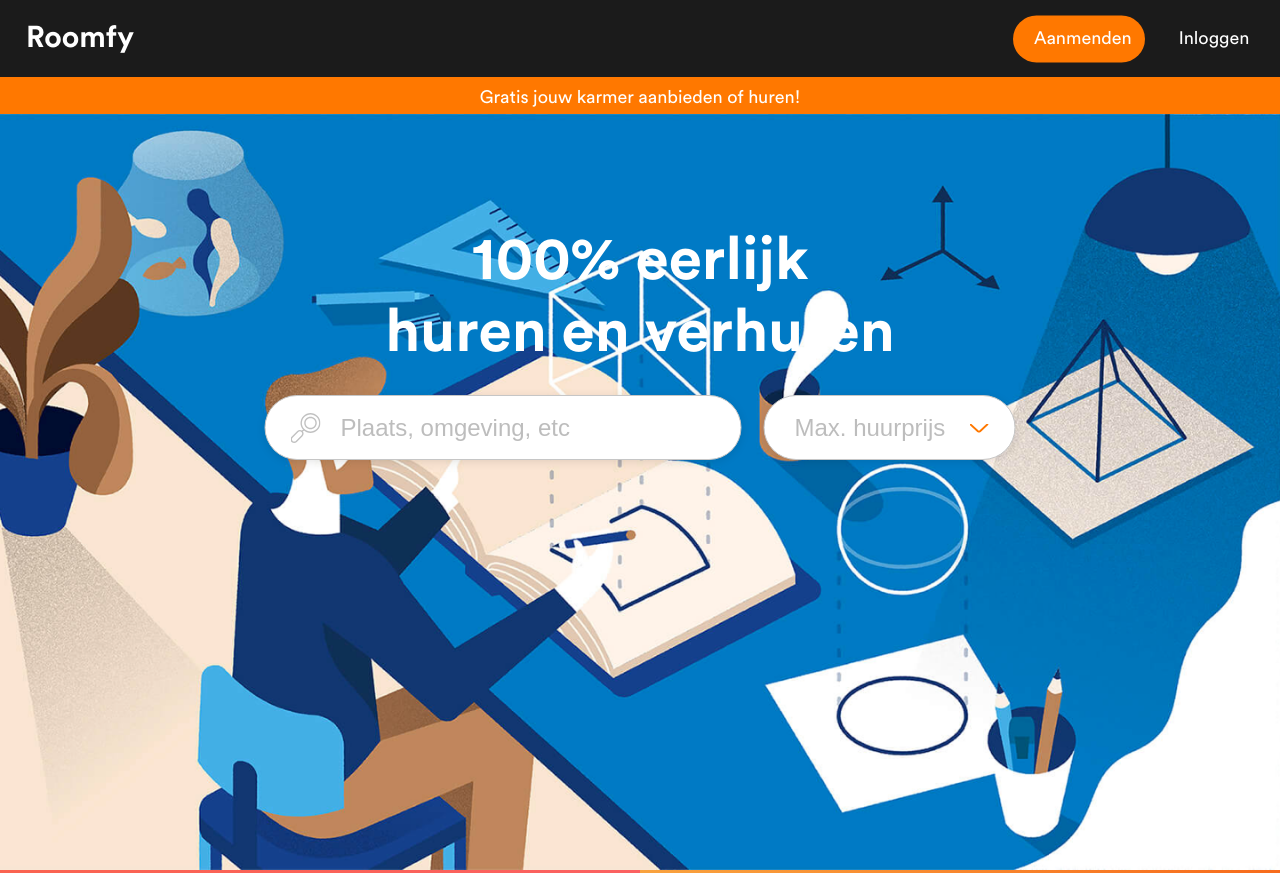
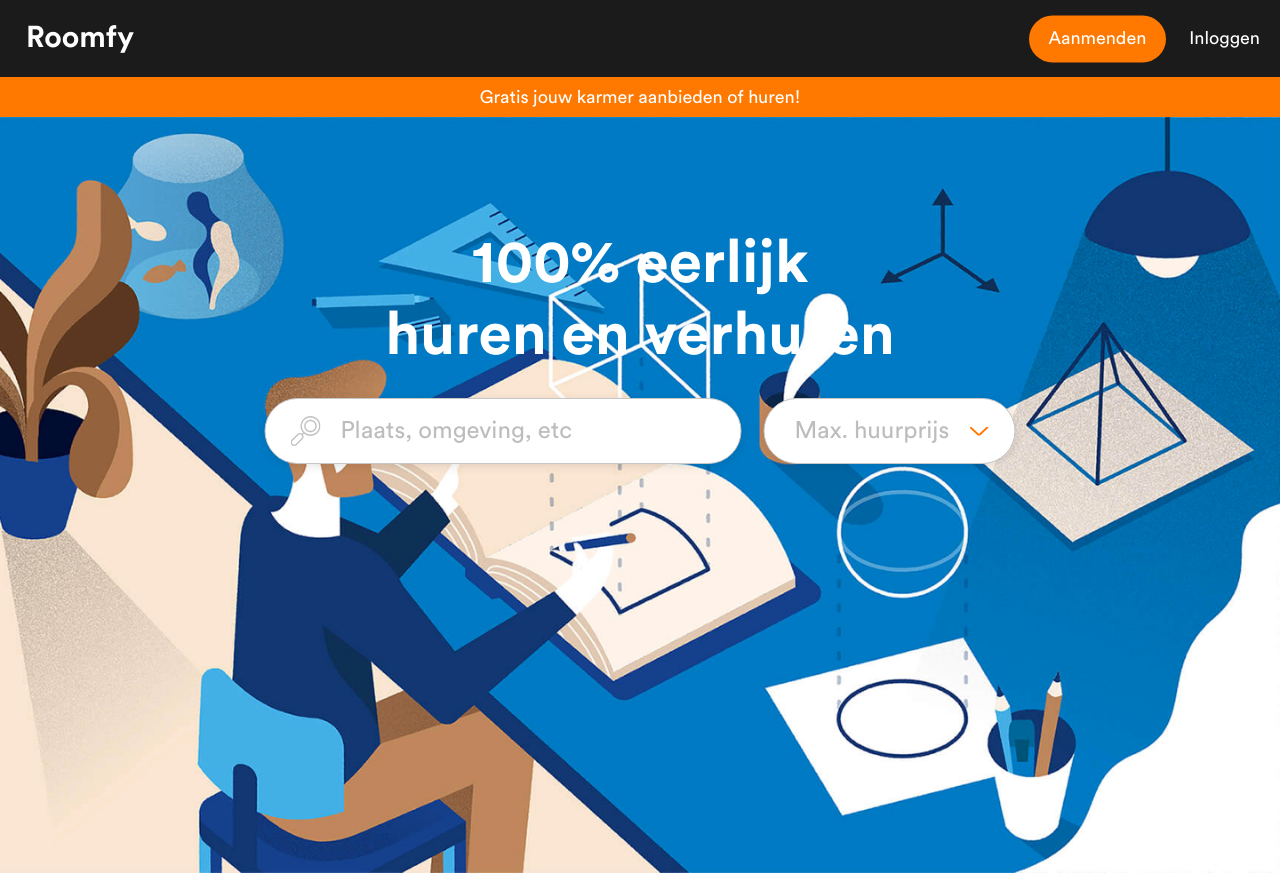
Before and after one commit to veldymanov/roomfy-project, a website: page src/index.html in a window 1280 px wide. Shown: the top 873 px of the page. Drawn offline with Linux system fonts and the light colour scheme.

Commit message:
button alignment, input font bugs fixed

```diff
--- a/src/home/css/_header.scss
+++ b/src/home/css/_header.scss
@@ -30,12 +30,12 @@
 .nav-item {
 	height: 47px;
 	margin-left: 3px;
-	width: 132px;
+	//width: 132px;
 	a {
 		border-radius: 23.5px;
 		color: #ffffff;
 		height: 100%;
-		padding: 11px 21px 0 21px;
+		padding: 11px 20px;
 		text-align: center;
 		width: 100%;
 		&.active {
--- a/src/home/css/home.scss
+++ b/src/home/css/home.scss
@@ -79,7 +79,7 @@ ul.links {
 	p {
 		color: #ffffff;
 		margin: 0;
-		padding: 9px 0 6px 0;
+		padding: 9px 0;
 		text-align: center;
 	}
 }
@@ -134,6 +134,7 @@ ul.links {
 				border: solid 1px #c6c6c6;
 				border-radius: 100px;
 				box-shadow: 0 2px 10px 0 rgba(0, 0, 0, 0.1);
+				font-family: circular-std-book, sans-serif;
 				font-size: 24px;
 				outline: none;
 				padding: 18px 0 17px 30px;
```
Also changed, not shown: docs/home/css/home.css, src/home/css/home.css.
